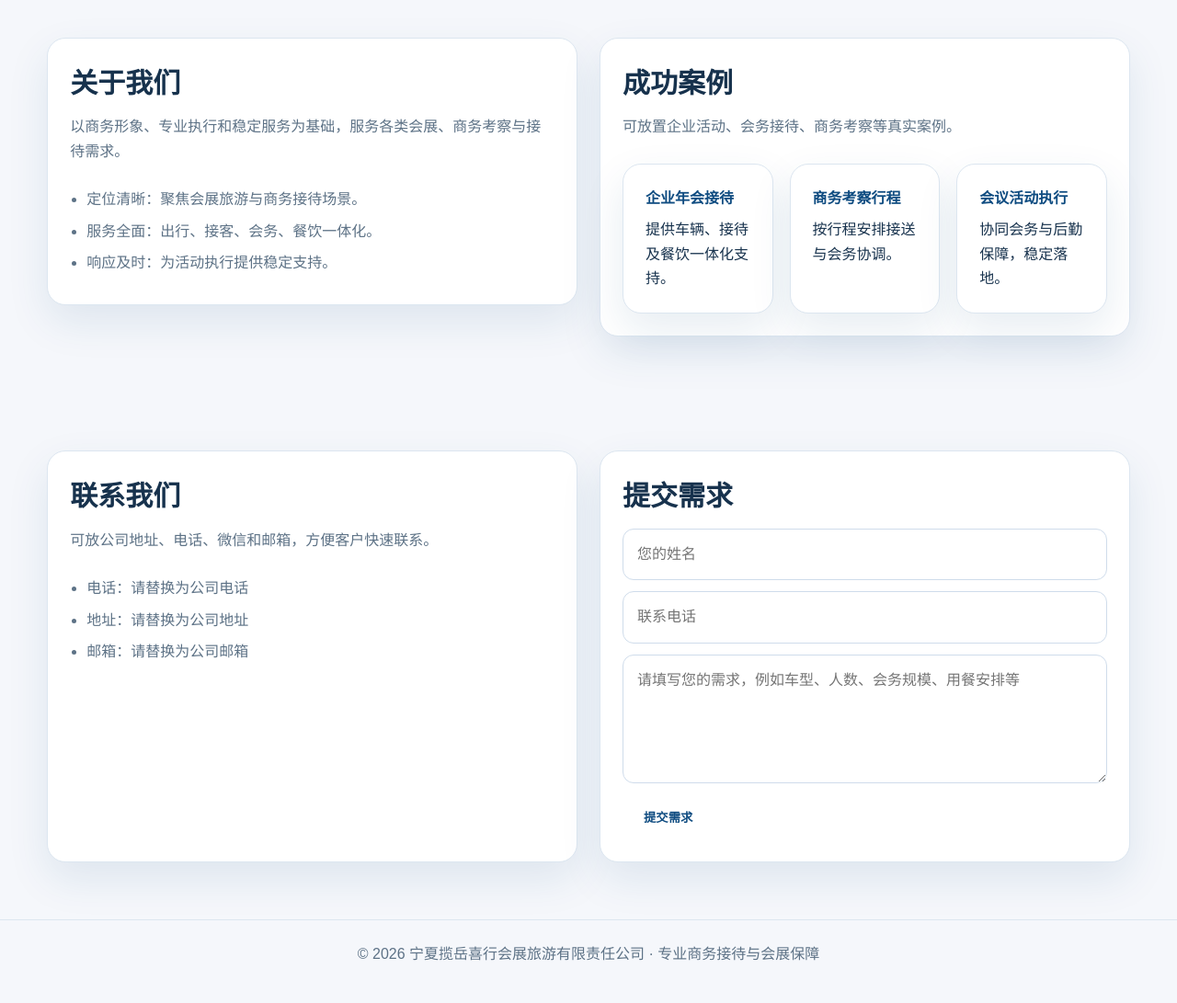
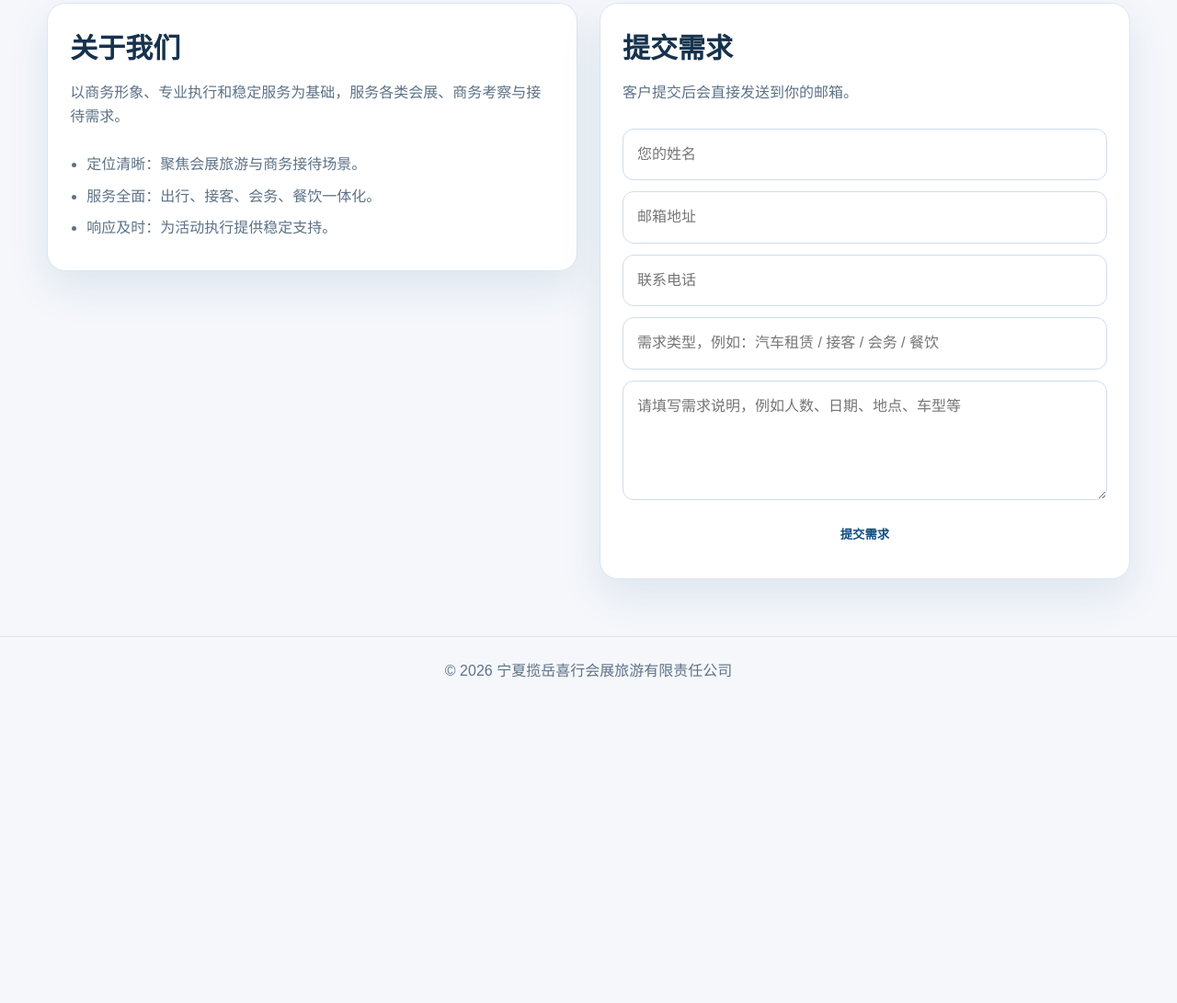
Before and after one commit to Jackywkf/lanyuecar, a plain HTML site: page index.html in a window 1280 px wide. Shown: the part 1087-2178 px from the top of the page at 92% size. After the commit the page ends 1870 px from the top, so only its background shows below. Drawn offline with Linux system fonts and the light colour scheme.

Commit message:
Update index.html

```diff
--- a/index.html
+++ b/index.html
@@ -19,7 +19,6 @@
     *{box-sizing:border-box}
     html,body{margin:0;font-family:Arial,Helvetica,sans-serif;background:var(--bg);color:var(--text);line-height:1.65}
     a{text-decoration:none;color:inherit}
-    img{max-width:100%;display:block}
     .wrap{width:min(1180px,92vw);margin:0 auto}
     header{
       position:sticky;top:0;z-index:10;
@@ -31,17 +30,12 @@
       display:flex;justify-content:space-between;align-items:center;gap:18px;
       padding:18px 0;
     }
-    .brand{
-      font-weight:800;color:var(--primary);
-      letter-spacing:.5px;font-size:18px;
-    }
+    .brand{font-weight:800;color:var(--primary);letter-spacing:.5px;font-size:18px}
     .menu{display:flex;gap:24px;flex-wrap:wrap;color:var(--muted);font-size:15px}
     .menu a:hover{color:var(--primary)}
     .hero{
       padding:78px 0 48px;
-      background:
-        linear-gradient(135deg, rgba(15,76,129,.92), rgba(28,108,168,.86)),
-        radial-gradient(circle at top right, rgba(255,255,255,.12), transparent 40%);
+      background:linear-gradient(135deg, rgba(15,76,129,.92), rgba(28,108,168,.86));
       color:#fff;
     }
     .hero-grid{
@@ -77,7 +71,7 @@
     }
     .btn{
       padding:14px 22px;border-radius:12px;font-weight:700;
-      border:1px solid transparent;transition:.2s ease;
+      border:1px solid transparent;transition:.2s ease;cursor:pointer;
     }
     .btn.primary{background:#fff;color:var(--primary)}
     .btn.secondary{background:transparent;color:#fff;border-color:rgba(255,255,255,.35)}
@@ -140,49 +134,27 @@
       padding:24px;
       box-shadow:var(--shadow);
     }
-    ul{margin:14px 0 0;padding-left:18px;color:var(--muted)}
-    li{margin:8px 0}
-    .cases{
-      display:grid;
-      grid-template-columns:repeat(3,1fr);
-      gap:18px;
-    }
-    .case{
-      background:var(--card);
-      border:1px solid var(--line);
-      border-radius:20px;
-      padding:24px;
-      box-shadow:var(--shadow);
-    }
-    .case strong{display:block;color:var(--primary);margin-bottom:8px}
-    .contact{
+    .contact-grid{
       display:grid;
       grid-template-columns:1fr 1fr;
       gap:24px;
+      align-items:start;
     }
     .field{display:grid;gap:10px;margin-bottom:12px}
     input,textarea{
       width:100%;padding:14px 15px;border:1px solid #cfdceb;
       border-radius:12px;font:inherit;background:#fff;
     }
-    textarea{min-height:140px;resize:vertical}
+    textarea{min-height:130px;resize:vertical}
+    ul{margin:14px 0 0;padding-left:18px;color:var(--muted)}
+    li{margin:8px 0}
     .footer{
       padding:24px 0 40px;color:var(--muted);
       text-align:center;border-top:1px solid var(--line);
     }
-    .mini{
-      display:flex;gap:18px;flex-wrap:wrap;color:rgba(255,255,255,.85);
-      margin-top:18px;font-size:14px
-    }
-    .tag{
-      padding:8px 12px;border-radius:999px;
-      background:rgba(255,255,255,.10);
-      border:1px solid rgba(255,255,255,.16);
-    }
     @media (max-width: 980px){
-      .hero-grid,.about,.contact{grid-template-columns:1fr}
+      .hero-grid,.about,.contact-grid{grid-template-columns:1fr}
       .cards{grid-template-columns:repeat(2,1fr)}
-      .cases{grid-template-columns:1fr}
       .nav{flex-direction:column;align-items:flex-start}
     }
     @media (max-width: 560px){
@@ -214,14 +186,8 @@
           <h1>专注商务接待与会展保障的综合服务商</h1>
           <p class="lead">为企业会议、商务出行、活动接待与餐饮配套提供高效、稳妥、可定制的整体解决方案。</p>
           <div class="actions">
-            <a class="btn primary" href="contact.html">立即咨询</a>
+            <a class="btn primary" href="#contact-form">立即咨询</a>
             <a class="btn secondary" href="services.html">查看服务</a>
-          </div>
-          <div class="mini">
-            <span class="tag">汽车租赁</span>
-            <span class="tag">接客服务</span>
-            <span class="tag">会务承办</span>
-            <span class="tag">餐饮配套</span>
           </div>
         </div>
 
@@ -279,36 +245,31 @@
           </ul>
         </div>
 
-        <div class="panel">
-          <h2 class="section-title" style="margin-top:0">成功案例</h2>
-          <p class="section-sub">可放置企业活动、会务接待、商务考察等真实案例。</p>
-          <div class="cases">
-            <div class="case"><strong>企业年会接待</strong><span>提供车辆、接待及餐饮一体化支持。</span></div>
-            <div class="case"><strong>商务考察行程</strong><span>按行程安排接送与会务协调。</span></div>
-            <div class="case"><strong>会议活动执行</strong><span>协同会务与后勤保障，稳定落地。</span></div>
-          </div>
-        </div>
-      </div>
-    </section>
+        <div class="panel" id="contact-form">
+          <h2 class="section-title" style="margin-top:0">提交需求</h2>
+          <p class="section-sub">客户提交后会直接发送到你的邮箱。</p>
+          <form action="https://api.web3forms.com/submit" method="POST">
+            <input type="hidden" name="access_key" value="YOUR_ACCESS_KEY_HERE" />
+            <input type="hidden" name="subject" value="宁夏揽岳喜行会展旅游有限责任公司 - 新咨询" />
+            <input type="hidden" name="redirect" value="https://web3forms.com/success" />
+            <input type="checkbox" name="botcheck" style="display:none;" />
 
-    <section>
-      <div class="wrap contact">
-        <div class="panel">
-          <h2 class="section-title" style="margin-top:0">联系我们</h2>
-          <p class="section-sub">可放公司地址、电话、微信和邮箱，方便客户快速联系。</p>
-          <ul>
-            <li>电话：请替换为公司电话</li>
-            <li>地址：请替换为公司地址</li>
-            <li>邮箱：请替换为公司邮箱</li>
-          </ul>
-        </div>
-        <div class="panel">
-          <h2 class="section-title" style="margin-top:0">提交需求</h2>
-          <form>
-            <div class="field"><input type="text" placeholder="您的姓名" /></div>
-            <div class="field"><input type="tel" placeholder="联系电话" /></div>
-            <div class="field"><textarea placeholder="请填写您的需求，例如车型、人数、会务规模、用餐安排等"></textarea></div>
-            <button class="btn primary" type="button">提交需求</button>
+            <div class="field">
+              <input type="text" name="name" placeholder="您的姓名" required />
+            </div>
+            <div class="field">
+              <input type="email" name="email" placeholder="邮箱地址" required />
+            </div>
+            <div class="field">
+              <input type="tel" name="phone" placeholder="联系电话" required />
+            </div>
+            <div class="field">
+              <input type="text" name="service" placeholder="需求类型，例如：汽车租赁 / 接客 / 会务 / 餐饮" />
+            </div>
+            <div class="field">
+              <textarea name="message" placeholder="请填写需求说明，例如人数、日期、地点、车型等" required></textarea>
+            </div>
+            <button class="btn primary" type="submit" style="width:100%">提交需求</button>
           </form>
         </div>
       </div>
@@ -316,7 +277,7 @@
   </main>
 
   <footer class="footer">
-    © 2026 宁夏揽岳喜行会展旅游有限责任公司 · 专业商务接待与会展保障
+    © 2026 宁夏揽岳喜行会展旅游有限责任公司
   </footer>
 </body>
 </html>
```
